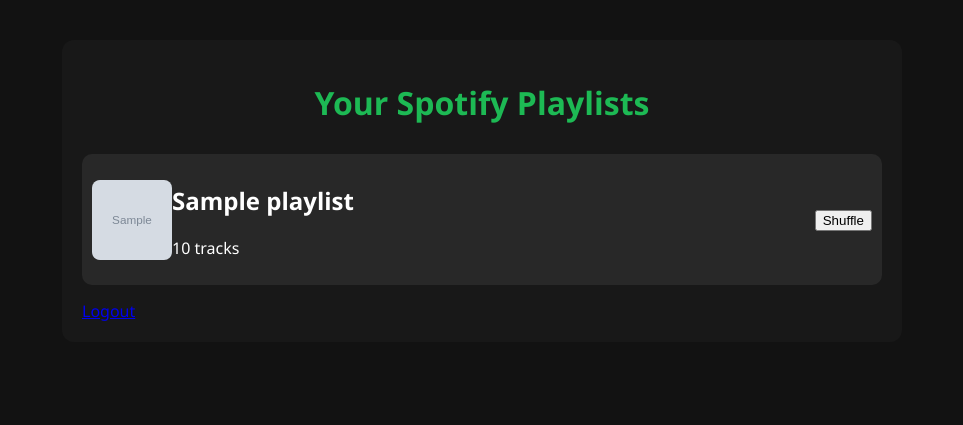
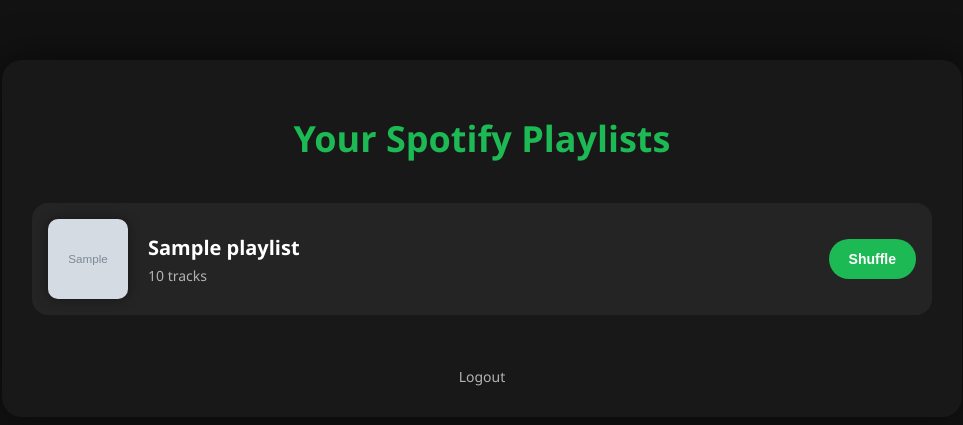
Before and after one commit to Ropzx/spotifyX, a Flask app: template templates/playlists.html in a window 1280 px wide. Shown: the top 425 px of the page, without its empty margins (158-1121 px from the left). Run offline with Flask 3, Linux system fonts and the light colour scheme; the template is opened without the code that fills it: most values are stand-ins (such as "Sample title", 1, 10 or a date in 2020); grey boxes marked "Sample" are stand-in pictures.

Commit message:
Update style.css

```diff
--- a/static/style.css
+++ b/static/style.css
@@ -1,46 +1,154 @@
-/* static/style.css */
+/* Spotify-style, beautiful & responsive CSS */
 
 body {
     margin: 0;
     font-family: 'Segoe UI', sans-serif;
     background-color: #121212;
-    color: white;
+    color: #FFFFFF;
+    overflow-x: hidden;
 }
 
 .container {
-    max-width: 800px;
-    margin: 40px auto;
-    padding: 20px;
+    max-width: 900px;
+    margin: 60px auto;
+    padding: 30px;
     background-color: #181818;
-    border-radius: 12px;
+    border-radius: 20px;
+    box-shadow: 0 0 40px rgba(0, 0, 0, 0.6);
+    animation: fadeIn 0.6s ease-in;
+}
+
+@keyframes fadeIn {
+    from { opacity: 0; transform: translateY(10px); }
+    to { opacity: 1; transform: translateY(0); }
 }
 
 h1 {
     text-align: center;
     color: #1DB954;
-    margin-bottom: 30px;
+    margin-bottom: 40px;
+    font-size: 36px;
+    font-weight: 600;
 }
 
 .playlist {
     display: flex;
     align-items: center;
-    background: #282828;
-    padding: 10px;
-    border-radius: 10px;
-    margin-bottom: 15px;
-    transition: 0.3s ease;
+    background: #242424;
+    padding: 16px;
+    border-radius: 16px;
+    margin-bottom: 20px;
+    transition: background 0.3s ease;
+    position: relative;
 }
 
 .playlist:hover {
-    background-color: #333;
+    background-color: #2a2a2a;
 }
 
 .playlist img {
     width: 80px;
     height: 80px;
-    border-radius: 8px;
+    border-radius: 10px;
+    object-fit: cover;
+    box-shadow: 0 0 12px rgba(0,0,0,0.4);
 }
 
 .info {
     flex: 1;
-    padding: 0
+    padding: 0 20px;
+    overflow: hidden;
+}
+
+.info h2 {
+    margin: 0;
+    font-size: 20px;
+    color: #fff;
+    white-space: nowrap;
+    overflow: hidden;
+    text-overflow: ellipsis;
+}
+
+.info p {
+    margin: 5px 0 0;
+    color: #b3b3b3;
+    font-size: 14px;
+}
+
+form button {
+    background-color: #1DB954;
+    border: none;
+    padding: 12px 20px;
+    color: white;
+    border-radius: 30px;
+    font-weight: bold;
+    cursor: pointer;
+    font-size: 14px;
+    transition: background 0.2s ease;
+}
+
+form button:hover {
+    background-color: #1ed760;
+}
+
+.logout {
+    text-align: center;
+    margin-top: 50px;
+}
+
+.logout a {
+    color: #b3b3b3;
+    text-decoration: none;
+    font-size: 14px;
+}
+
+.logout a:hover {
+    color: #fff;
+}
+
+/* Loading overlay */
+#loading {
+    position: fixed;
+    top: 0; left: 0;
+    width: 100%;
+    height: 100%;
+    background-color: rgba(18, 18, 18, 0.9);
+    display: flex;
+    align-items: center;
+    justify-content: center;
+    z-index: 9999;
+    display: none;
+}
+
+.spinner {
+    border: 6px solid #282828;
+    border-top: 6px solid #1DB954;
+    border-radius: 50%;
+    width: 60px;
+    height: 60px;
+    animation: spin 1s linear infinite;
+}
+
+@keyframes spin {
+    0% { transform: rotate(0deg); }
+    100% { transform: rotate(360deg); }
+}
+
+/* Show loading on form submit */
+form {
+    position: relative;
+}
+
+form.loading::after {
+    content: '';
+    position: absolute;
+    top: 50%;
+    left: 50%;
+    width: 20px;
+    height: 20px;
+    border: 3px solid #1DB954;
+    border-top-color: transparent;
+    border-radius: 50%;
+    animation: spin 0.6s linear infinite;
+    transform: translate(-50%, -50%);
+}
```
